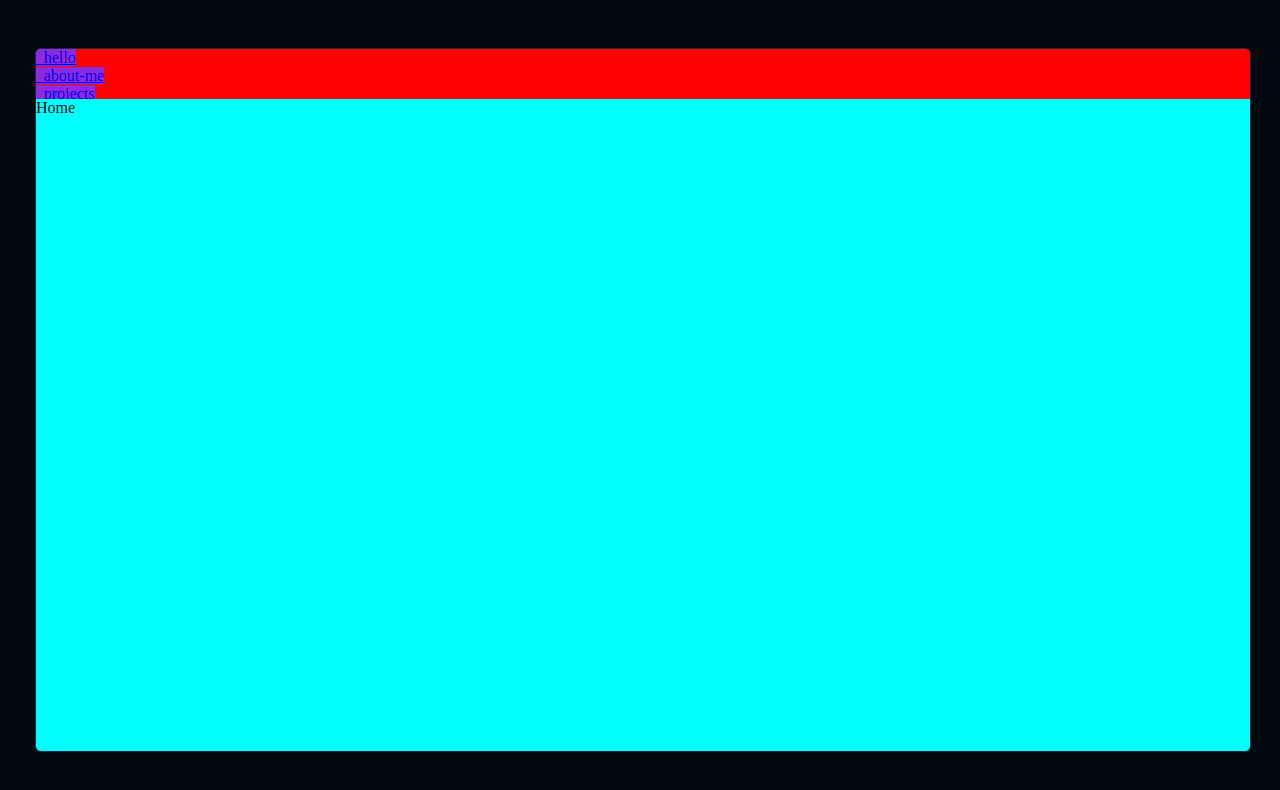
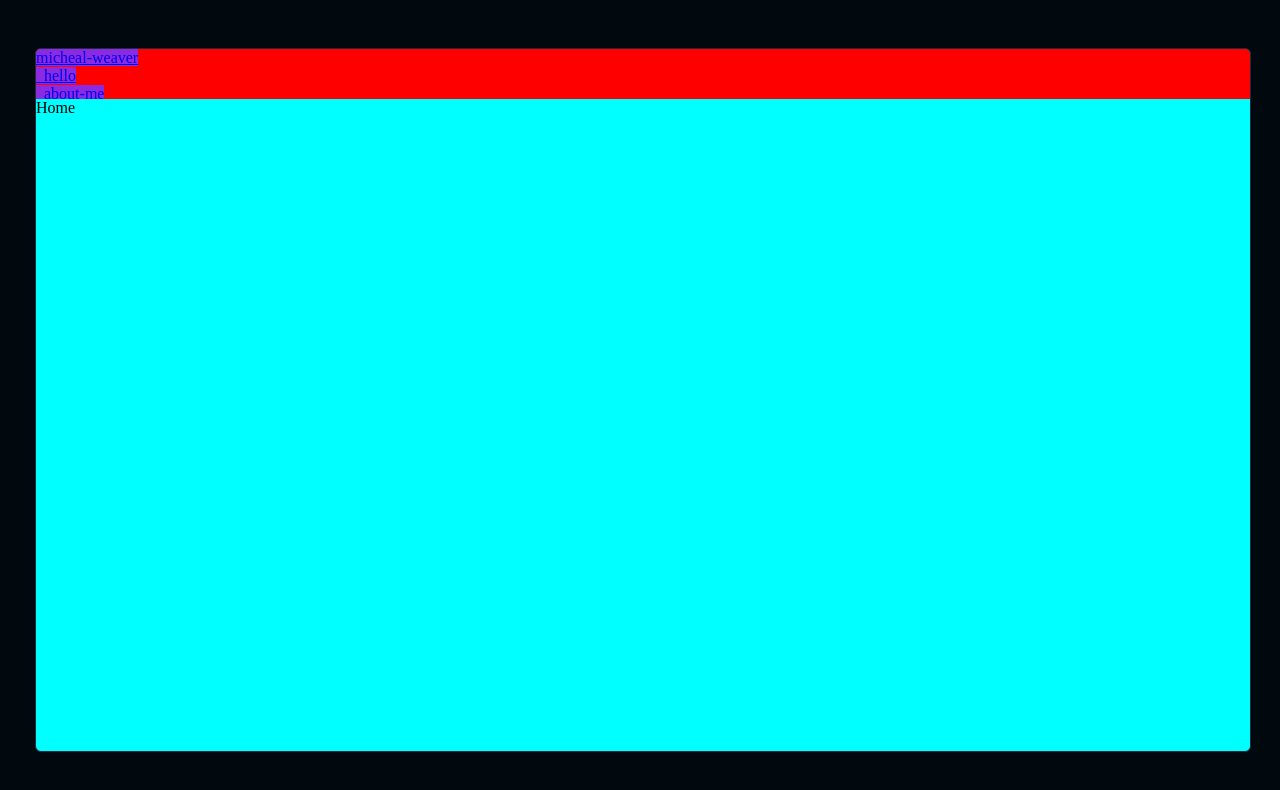
Before and after one commit to INDIANA-Jen/portfolio_client, a React (Vite) app: page / in a window 1280 px wide. Shown: the top 790 px of the page. Built offline with nearby package versions, Linux system fonts and the light colour scheme.

Commit message:
Include the client's name in the navbar

```diff
--- a/src/components/Header/navbar/Navbar.jsx
+++ b/src/components/Header/navbar/Navbar.jsx
@@ -8,6 +8,7 @@ import Navcard from './navcards/Navcard';
 // An array that contains the navigation items as objects.
 // Each object has a label property for the link text and a target property for the route to which the link should redirect.
 const navItems = [
+  {label : 'micheal-weaver', target: '/'},
   { label: '_hello', target: '/' },
   { label: '_about-me', target: '/about' },
   { label: '_projects', target: '/project' },
```
